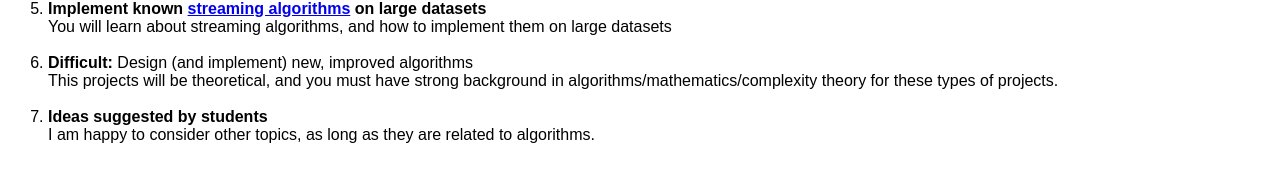
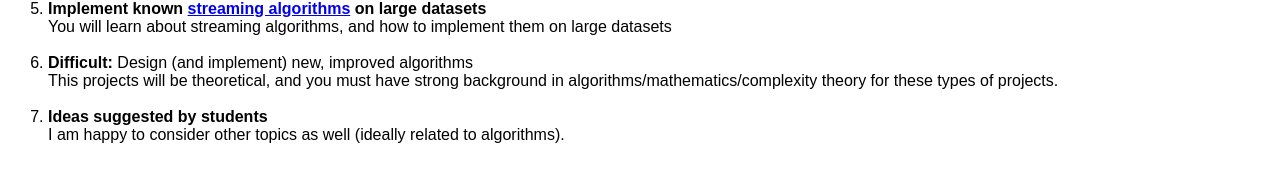
Before and after one commit to rajeshchitnis/rajeshchitnis.github.io, a Jekyll site: the page student-projects.html, which Jekyll copies as it is, in a window 1280 px wide. Shown: the part 436-618 px from the top of the page. Built offline with Jekyll 4.4.1, drawn with Linux system fonts in a browser that asks for light colours.

Commit message:
Update student-projects.html

```diff
--- a/student-projects.html
+++ b/student-projects.html
@@ -133,7 +133,7 @@ body {font-family: Arial, Helvetica, sans-serif;}
 	<li>
 		<b>Ideas suggested by students  </b>
 		<br>
-		I am happy to consider other topics, as long as they are related to algorithms.
+		I am happy to consider other topics as well (ideally related to algorithms).
 	</li>
 
 
```
